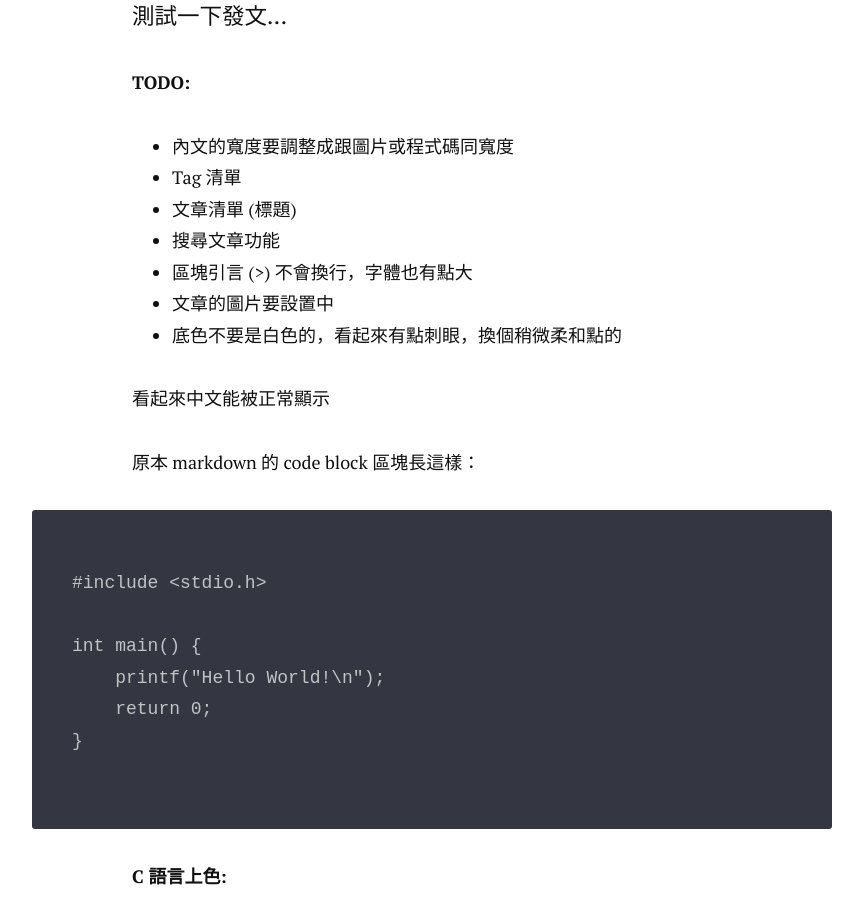
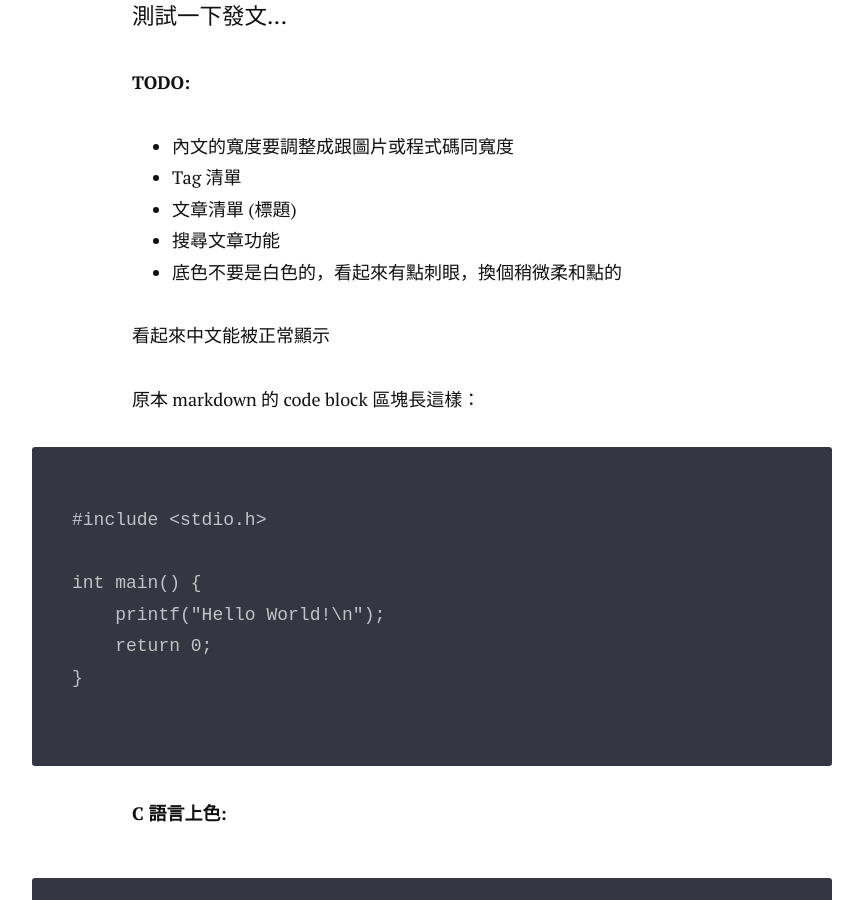
Before and after one commit to Griiid/test_page, a Jekyll site: the page built from _posts/2017-10-15-測試發文.md, in a window 1280 px wide and 900 px high, scrolled down 441 px. Shown: the whole window, without its empty margins (208-1071 px from the left). Built offline with Jekyll 4.4.1, drawn with Linux system fonts in a browser that asks for light colours; nearby versions of some CDN libraries.

Commit message:
Update 1 post

```diff
--- a/_posts/2017-10-15-測試發文.md
+++ b/_posts/2017-10-15-測試發文.md
@@ -18,8 +18,6 @@ image: pic-2017-10-15-01.jpg
 - Tag 清單
 - 文章清單 (標題)
 - 搜尋文章功能
-- 區塊引言 (>) 不會換行，字體也有點大
-- 文章的圖片要設置中
 - 底色不要是白色的，看起來有點刺眼，換個稍微柔和點的
 
 看起來中文能被正常顯示
```
Also changed, not shown: other parts of _posts/2017-10-15-測試發文.md (+1 -1 lines).
